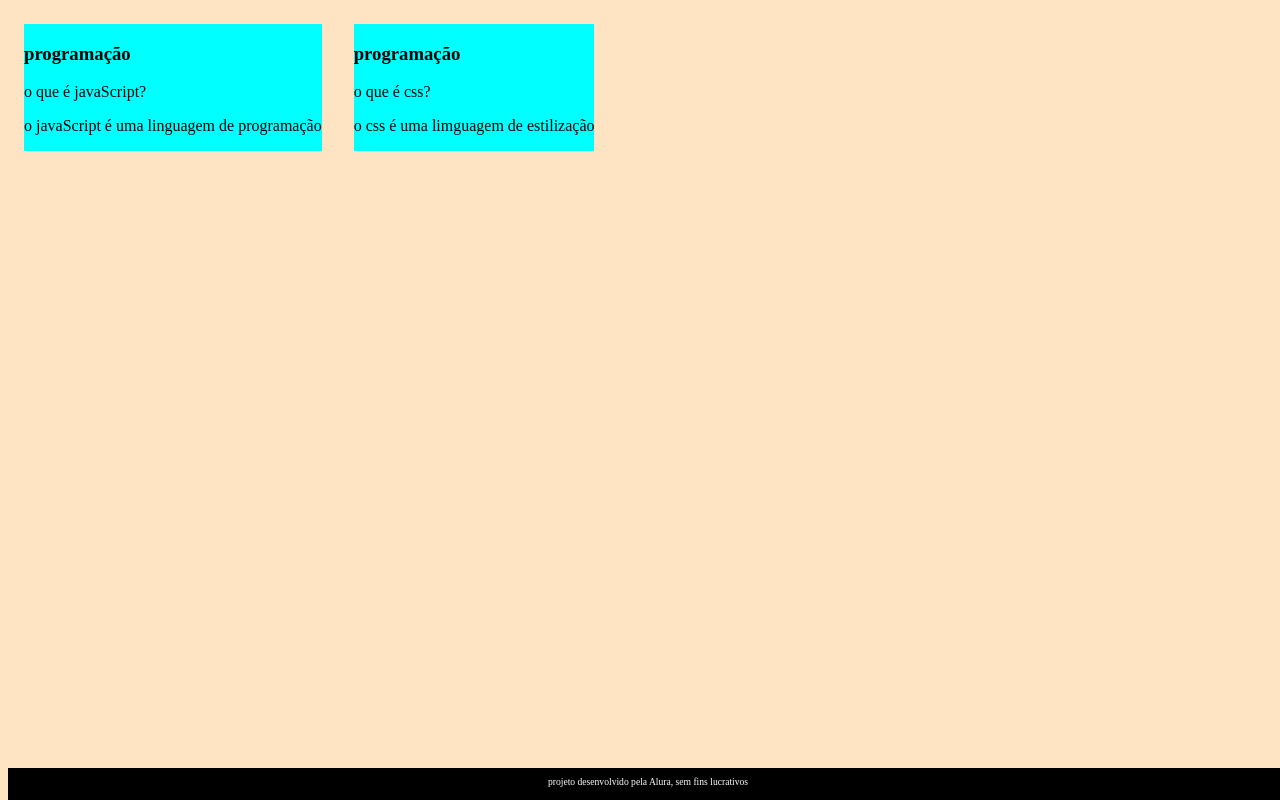
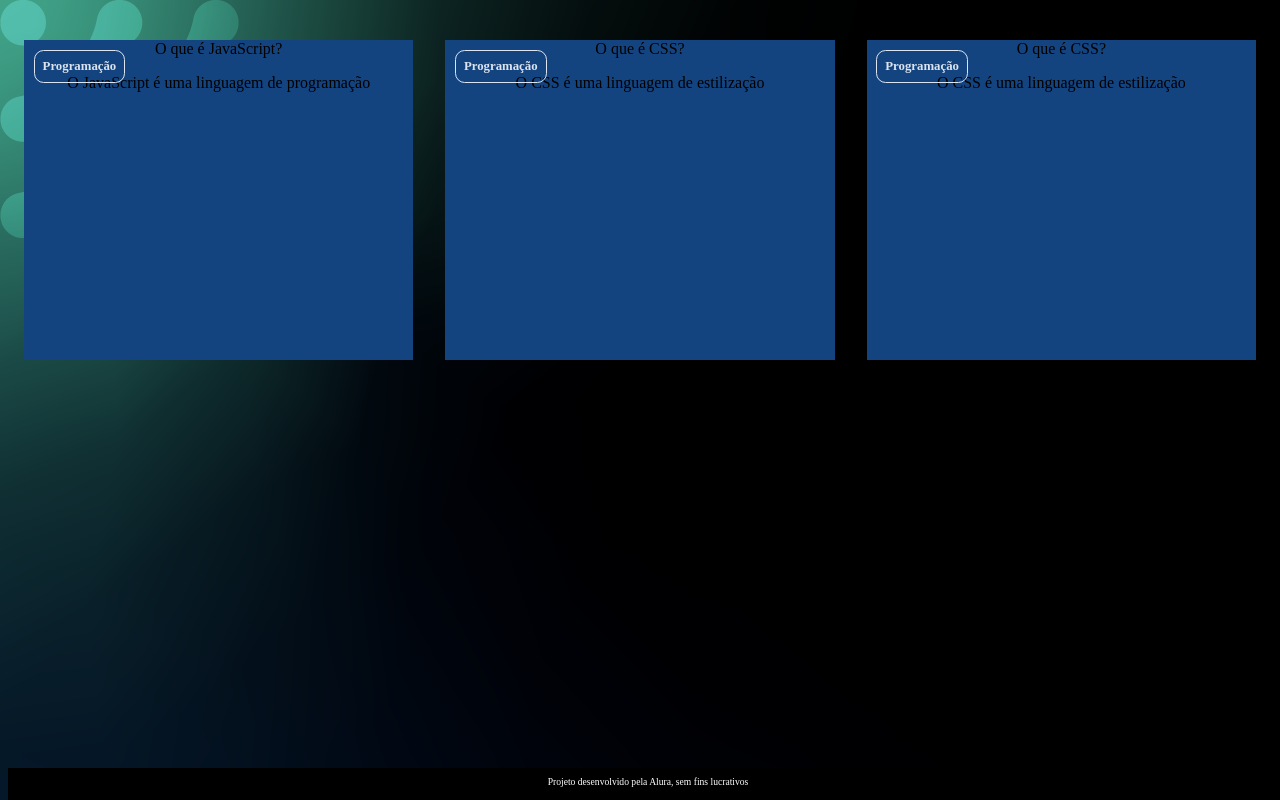
Before and after one commit to cauantraspadiniribeiro/paginacards, a plain HTML site: page index.html in a window 1280 px wide. Drawn offline with Linux system fonts and the light colour scheme.

Commit message:
Add files via upload

```diff
--- a/assets/style.css
+++ b/assets/style.css
@@ -1,5 +1,13 @@
+:root {
+    --text-color: #DBE4EF;
+    --card-front-color: #144480;
+    --card-back-color: #00F4BF;
+}
+
+
+
 body{
-    background-color: bisque;
+    background: url('img/bg-desktop.webp');
     font-family: bai jamjuree;
 }
 
@@ -7,15 +15,27 @@ body{
     display: flex;
 }
 
+.cartao {
+    margin: 1rem 1rem;
+    height: 20rem;
+    flex-grow: 1;
+    flex-basis: calc(33% - 6rem);
+}
 
-
-
-
-
-
-.cartao{
-    margin: 1rem 1rem;
-    background-color: aqua;
+.cartao__conteudo{
+    background-color: var(--card-front-color);
+    text-align: center;
+    height: 100%;
+}
+.cartao__conteudo h3 {
+    color: var(--text-color);
+    border: 1px solid var(--text-color);
+    text-align: left;
+    padding: 0.5rem;
+    position: absolute;
+    margin: 0.6rem;
+    border-radius: 0.6rem;
+    font-size: 1vw;
 }
 
 footer{background-color: black;
--- a/index.html
+++ b/index.html
@@ -2,40 +2,50 @@
 <html lang="pt-br">
 <head>
     <meta charset="UTF-8">
-    <meta http-equiv="X-UA-Compatible" content="IE=edge">
     <meta name="viewport" content="width=device-width, initial-scale=1.0">
     <link rel="stylesheet" href="assets/style.css">
-    <title>flashcard</title>
+    <title>Flashcard</title>
 </head>
 <body>
     <main>
         <section id="container">
             <article class="cartao">
                 <div class="cartao__conteudo">
-            <h3>programação</h3>
-            <div class="catao__conteudo__pergunta">
-               <p> o que é javaScript?</p>
+                    <h3>Programação</h3>
+                    <div class="cartao__conteudo__pergunta">
+                        <p>O que é JavaScript?</p>
                     </div>
-            <div class="catao__conteudo__resposta">
-              <p>  o javaScript é uma linguagem de programação </p>
+                    <div class="cartao__conteudo__resposta">
+                        <p>O JavaScript é uma linguagem de programação</p>
                     </div>
                 </div>
             </article>
             <article class="cartao">
                 <div class="cartao__conteudo">
-            <h3>programação</h3>
-            <div class="catao__conteudo__pergunta">
-               <p> o que é css? <p>
+                    <h3>Programação</h3>
+                    <div class="cartao__conteudo__pergunta">
+                        <p>O que é CSS?</p>
                     </div>
-            <div class="catao__conteudo__resposta">
-               <P> o css é uma limguagem de estilização <p>
+                    <div class="cartao__conteudo__resposta">
+                    <p>O CSS é uma linguagem de estilização</p>
+                    </div>
+                </div>
+            </article>
+            <article class="cartao">
+                <div class="cartao__conteudo">
+                    <h3>Programação</h3>
+                    <div class="cartao__conteudo__pergunta">
+                        <p>O que é CSS?</p>
+                    </div>
+                    <div class="cartao__conteudo__resposta">
+                    <p>O CSS é uma linguagem de estilização</p>
                     </div>
                 </div>
             </article>
         </section>
     </main>
     <footer>
-        <p>projeto desenvolvido pela Alura, sem fins lucrativos</p>
+        <p>Projeto desenvolvido pela Alura, sem fins lucrativos</p>
     </footer>
 </body>
 </html>
```
Also changed, not shown: assets/img/bg-desktop.webp (added), assets/img/bg-mobile.webp (added), assets/img/bg-tablet.webp (added), bg-desktop.webp (added). Lines whose indentation alone changed are shown as unchanged.
